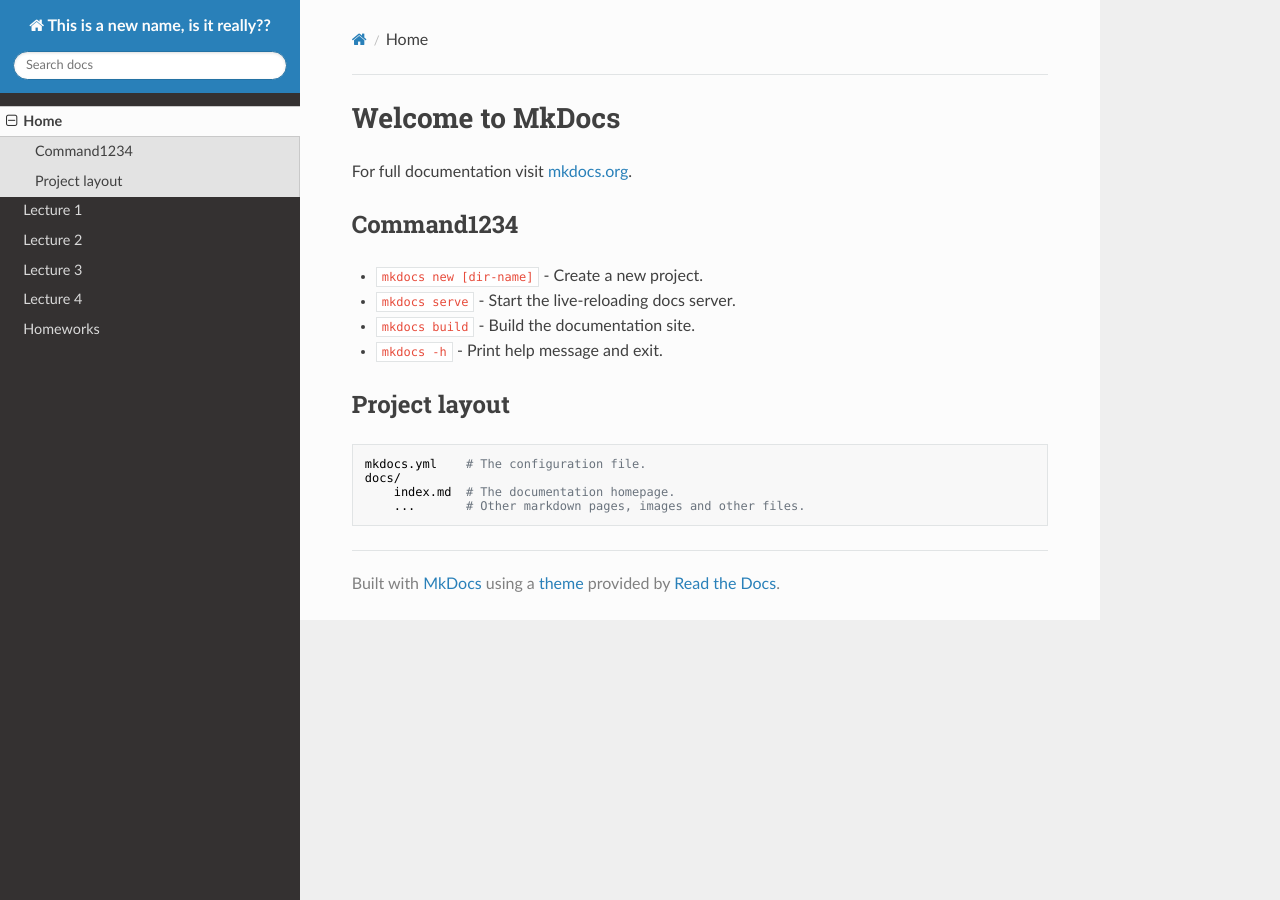
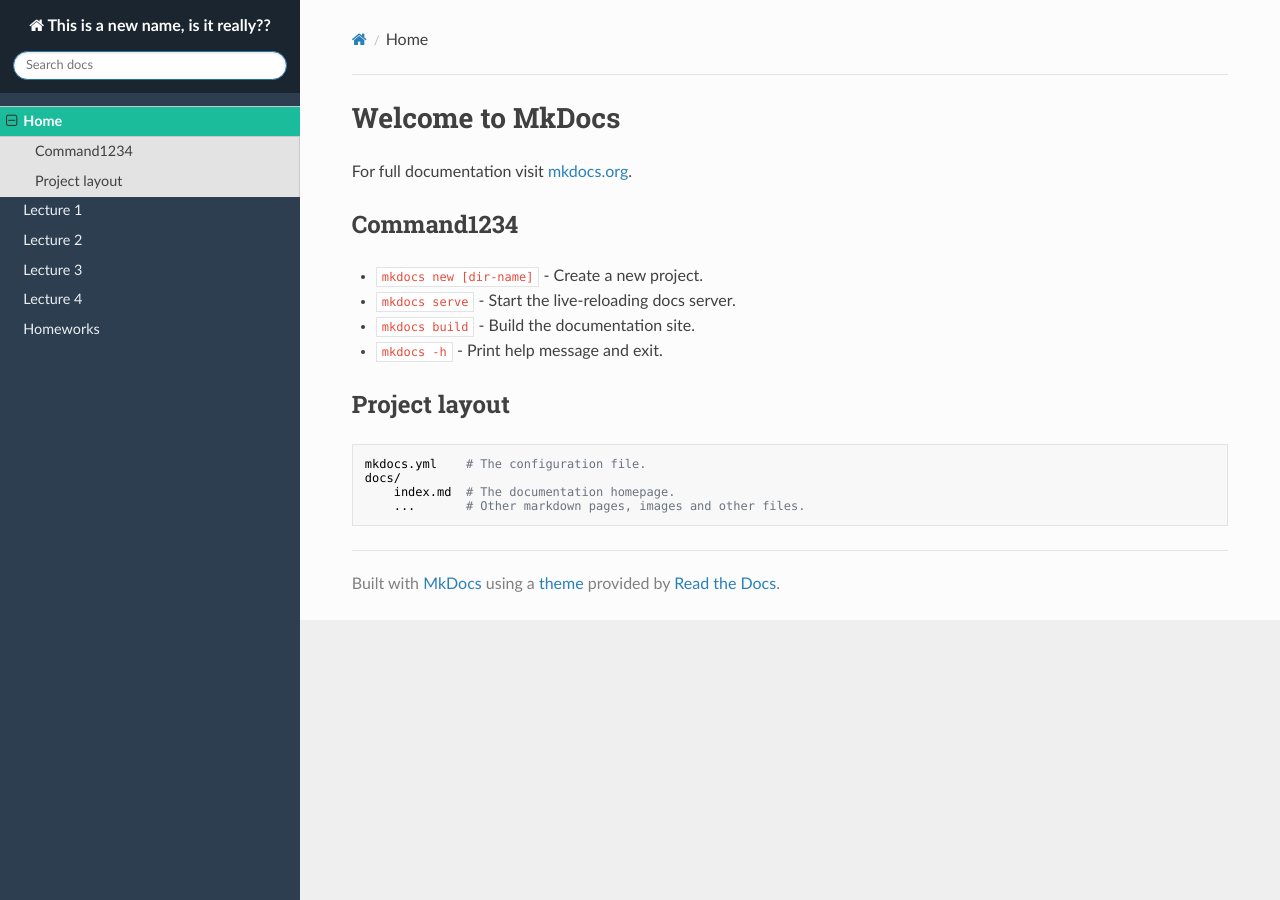
Before and after one commit to abilandz/ab, an MkDocs documentation site: the page built from docs/index.md, in a window 1280 px wide. Built offline with MkDocs 1.6.1, drawn with Linux system fonts in a browser that asks for light colours; nearby versions of some CDN libraries.

Commit message:
minor update

```diff
--- /dev/null
+++ b/docs/stylesheets/extra.css
@@ -0,0 +1,53 @@
+.wy-nav-content {
+    max-width: none;
+    /* max-width: 1200px; */
+}
+
+/* Narrow the sidebar (default is ~300px) */
+/*
+.wy-nav-side {
+    width: 250px;
+}
+*/
+
+/* Adjust the content area so it shifts correctly, must be the same value as above */
+/*
+.wy-nav-content-wrap {
+    margin-left: 250px;
+}
+*/
+
+/* Also update the mobile shift behavior */
+/*
+.wy-nav-side.shift {
+    width: 250px;
+}
+*/
+
+/* 1. Main sidebar background */
+.wy-nav-side {
+    background: #2c3e50;          /* Change this color */
+}
+
+/* 2. Search box area at the top of the sidebar */
+.wy-side-nav-search {
+    background: #1a252f;          /* Usually a slightly darker shade */
+}
+
+/* 3. Hover color on navigation links */
+.wy-menu-vertical a:hover {
+    background-color: #34495e;
+    color: #ffffff;
+}
+
+/* 4. Currently active / selected page */
+.wy-menu-vertical li.current > a,
+.wy-menu-vertical li.current a:hover {
+    background-color: #1abc9c;    /* Accent color for current page */
+    color: #ffffff;
+}
+
+/* 5. Text color of normal links */
+.wy-menu-vertical a {
+    color: #ecf0f1;
+}
--- a/mkdocs.yml
+++ b/mkdocs.yml
@@ -26,6 +26,9 @@ extra_javascript:
   - javascripts/mathjax.js
   - https://unpkg.com/mathjax@3/es5/tex-mml-chtml.js
 
+extra_css:
+  - stylesheets/extra.css
+
 # Optional but useful
 # plugins:
 #  - search
```
